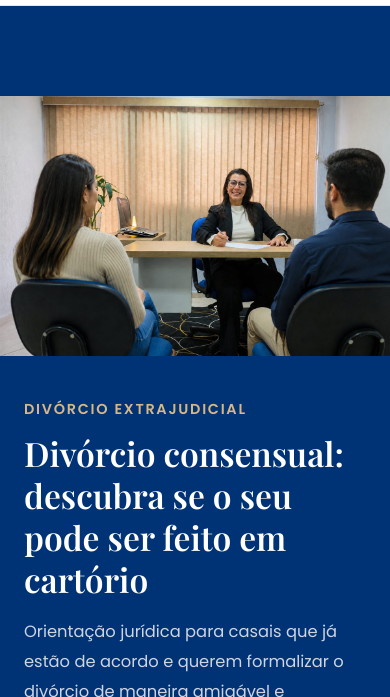
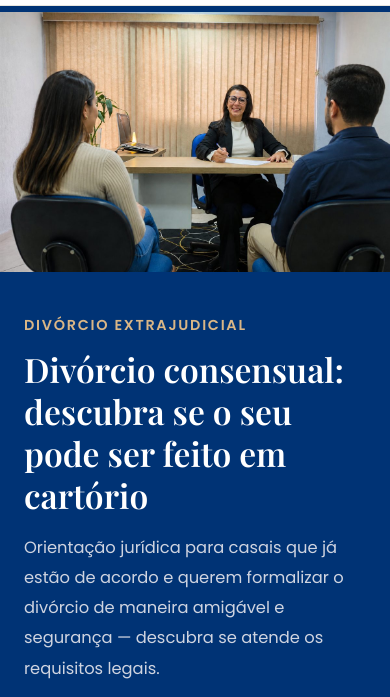
Before and after one commit to desenvolvimentoadvocacia/advocacia-elaine-cristina, a plain HTML site: page frontend/public/index.html in a window 390 px wide. Shown: the part 132-829 px from the top of the page. Drawn offline with nearby package versions, Linux system fonts and the light colour scheme; no server answers; a web font is replaced by a local one.

Commit message:
fix: mobile section padding nao aplicava por ordem de regra no CSS (v18)

```diff
--- a/frontend/public/css/style.css
+++ b/frontend/public/css/style.css
@@ -162,6 +162,7 @@ ul { margin: 0; padding: 0; }
 .badge-card p { font-size: 0.86rem; margin: 0; color: var(--dc-ink-soft); }
 
 section { padding: 90px 0; }
+@media (max-width: 767px) { section { padding: 6px 0; } }
 section.alt { background: var(--dc-paper-soft); }
 .section-title { max-width: 62ch; margin-bottom: 40px; }
 .section-title.center { margin-left: auto; margin-right: auto; text-align: center; }
--- a/frontend/public/index.html
+++ b/frontend/public/index.html
@@ -8,7 +8,7 @@
 <link rel="preconnect" href="https://fonts.googleapis.com">
 <link rel="preconnect" href="https://fonts.gstatic.com" crossorigin>
 <link href="https://fonts.googleapis.com/css2?family=Playfair+Display:ital,wght@0,600;0,700;1,600;1,700&family=Poppins:wght@400;500;600;700&display=swap" rel="stylesheet">
-<link rel="stylesheet" href="css/style.css?v=20260825-17">
+<link rel="stylesheet" href="css/style.css?v=20260825-18">
 
 <!-- GA4 + Google Ads -->
 <script async src="https://www.googletagmanager.com/gtag/js?id=G-3LQWKST17H"></script>
```
